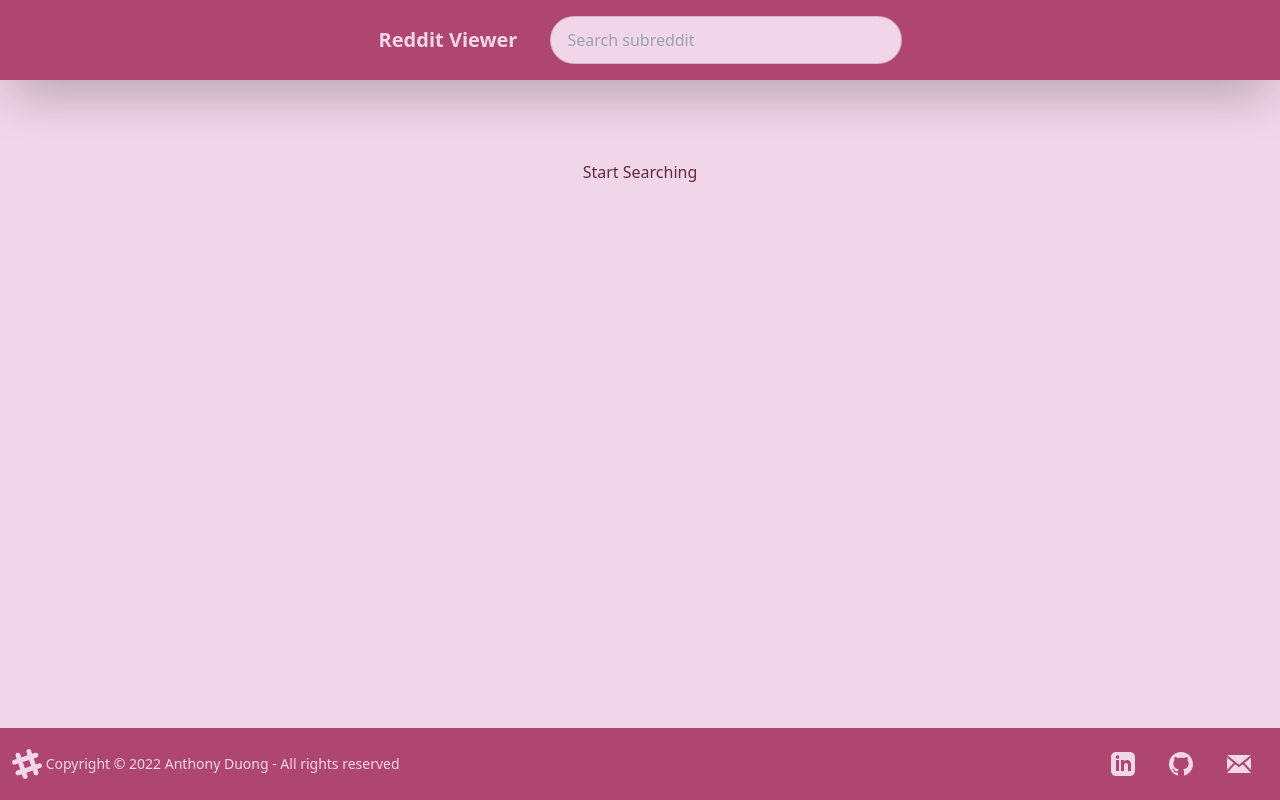
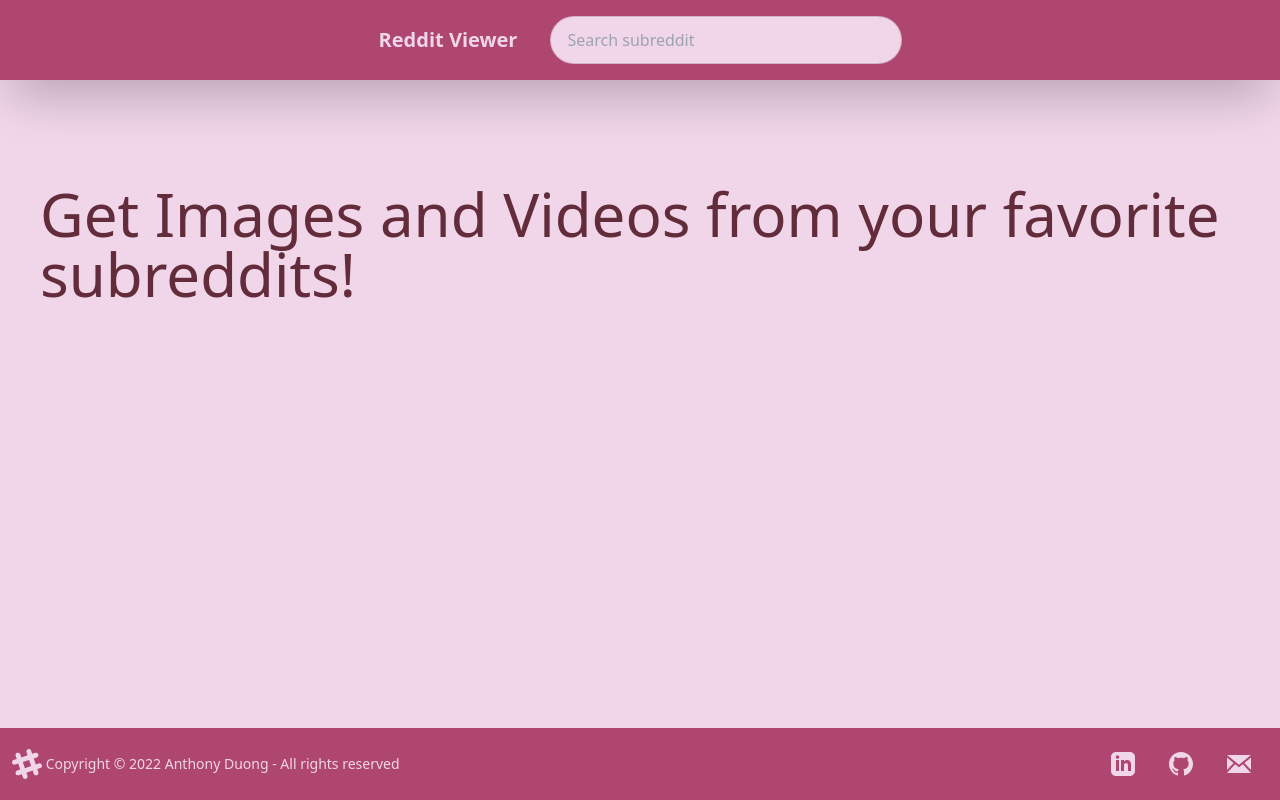
Before and after one commit to khangbeo/next-image-gallery, a Next.js app: page / in a window 1280 px wide. Built offline with nearby package versions, Linux system fonts and the light colour scheme.

Commit message:
updated styling

```diff
--- a/components/Post.js
+++ b/components/Post.js
@@ -40,7 +40,7 @@
   let base_url = "https://reddit.com";
 
   function isImage(url) {
-    return /\.(jpg|jpeg|png|webp|avif|gif|svg)$/.test(url);
+    return /\.(jpg|jpeg|png|webp|avif|gif|svg|gfycat)$/.test(url);
   }
 
   function isYoutube(url) {
--- a/pages/index.js
+++ b/pages/index.js
@@ -134,7 +134,9 @@
         ) : posts.length > 0 ? (
           <Posts posts={posts} />
         ) : (
-          <p>Start Searching</p>
+          <p className="text-6xl p-6">
+            Get Images and Videos from your favorite subreddits!
+          </p>
         )}
       </main>
 
```
